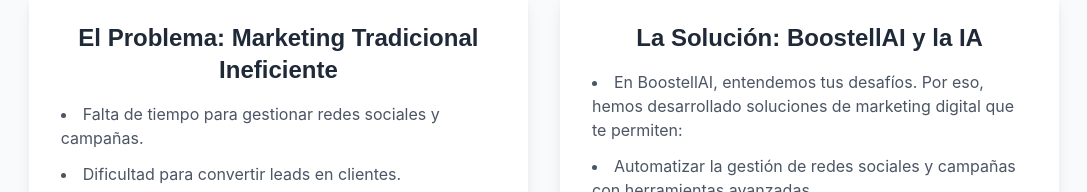
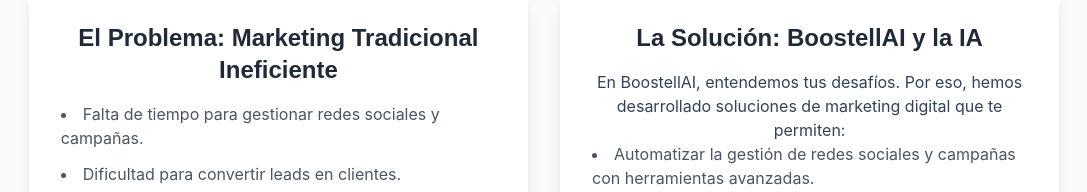
Before and after one commit to cam1l4/BoostellAI, a Vue app: page / in a window 1280 px wide. Shown: the part 826-1018 px from the top of the page, without its empty margins (96-1183 px from the left). Built offline with nearby package versions, Linux system fonts and the light colour scheme.

Commit message:
Build y configuración lista en dev

```diff
--- a/src/componentes/Nosotros.vue
+++ b/src/componentes/Nosotros.vue
@@ -11,6 +11,7 @@
         </div>
         <div class="container-box w-full lg:w-2/5">
           <h3 class="text-2xl font-bold mb-4 text-gray-800">{{ translations.solution_title }}</h3>
+          <p class="max-w-3xl mx-auto mt-4">{{ translations.solution_description }}</p>
           <ul class="text-left list-disc list-inside space-y-3 text-gray-600">
             <li v-for="(item, index) in translations.solution_list" :key="index">{{ item }}</li>
           </ul>
--- a/src/en.json
+++ b/src/en.json
@@ -21,8 +21,8 @@
     "Lack of awareness of the latest trends in digital marketing."
   ],
   "solution_title": "The Solution: BoostellAI and AI",
+  "solution_description": "At BoostellAI, we understand your challenges. That's why we've developed digital marketing solutions that allow you to:",
   "solution_list": [
-    "At BoostellAI, we understand your challenges. That's why we've developed digital marketing solutions that allow you to:",
     "Automate social media and campaign management with advanced tools.",
     "Optimize sales funnels to maximize conversions.",
     "Stay ahead with innovative strategies.",
--- a/src/es.json
+++ b/src/es.json
@@ -21,8 +21,8 @@
     "Desconocimiento de las últimas tendencias en marketing digital."
   ],
   "solution_title": "La Solución: BoostellAI y la IA",
+  "solution_description": "En BoostellAI, entendemos tus desafíos. Por eso, hemos desarrollado soluciones de marketing digital que te permiten:",
   "solution_list": [
-    "En BoostellAI, entendemos tus desafíos. Por eso, hemos desarrollado soluciones de marketing digital que te permiten:",
     "Automatizar la gestión de redes sociales y campañas con herramientas avanzadas.",
     "Optimizar embudos de venta para maximizar conversiones.",
     "Mantenerte a la vanguardia con estrategias innovadoras.",
--- a/src/hu.json
+++ b/src/hu.json
@@ -21,6 +21,7 @@
     "A digitális marketing legújabb trendjeinek ismerete hiánya"
   ],
   "solution_title": "A megoldás: BoostellAI és MI",
+  "solution_description": "A BoostellAI-nál megértjük az Ön kihívásait. Ezért fejlesztettünk ki digitális marketing megoldásokat, amelyek lehetővé teszik a következőket:",
   "solution_list": [
     "A BoostellAI-nál megértjük az Ön kihívásait. Ezért fejlesztettünk ki digitális marketing megoldásokat, amelyek lehetővé teszik a következőket:",
     "Automatizálja a közösségi média és a kampánykezelést fejlett eszközökkel.",
--- a/vite.config.js
+++ b/vite.config.js
@@ -3,5 +3,5 @@
 
 export default defineConfig({
   plugins: [vue()],
-  base:/BoostellAI/vite.config.js
+  base:"/BoostellAI/vite.config.js"
 })
```
